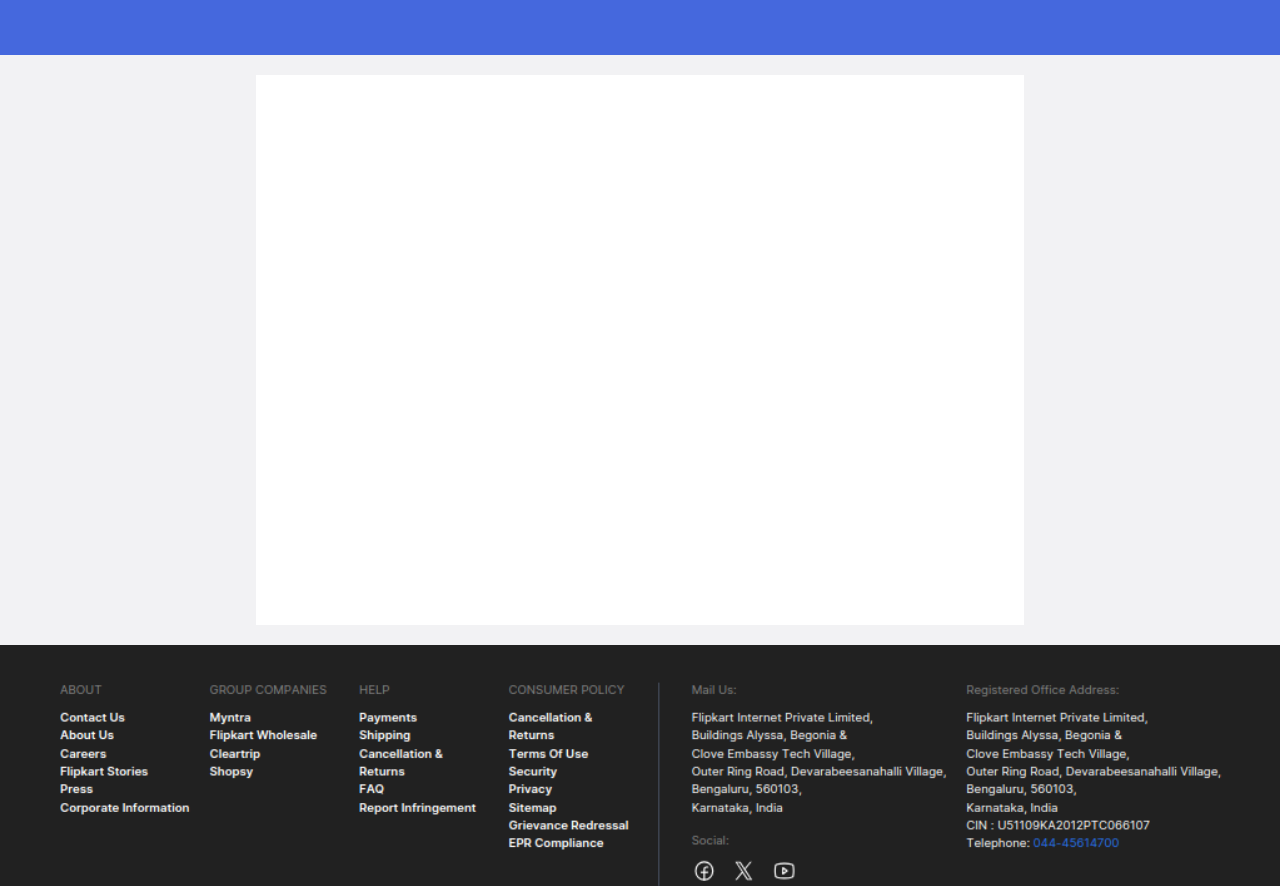
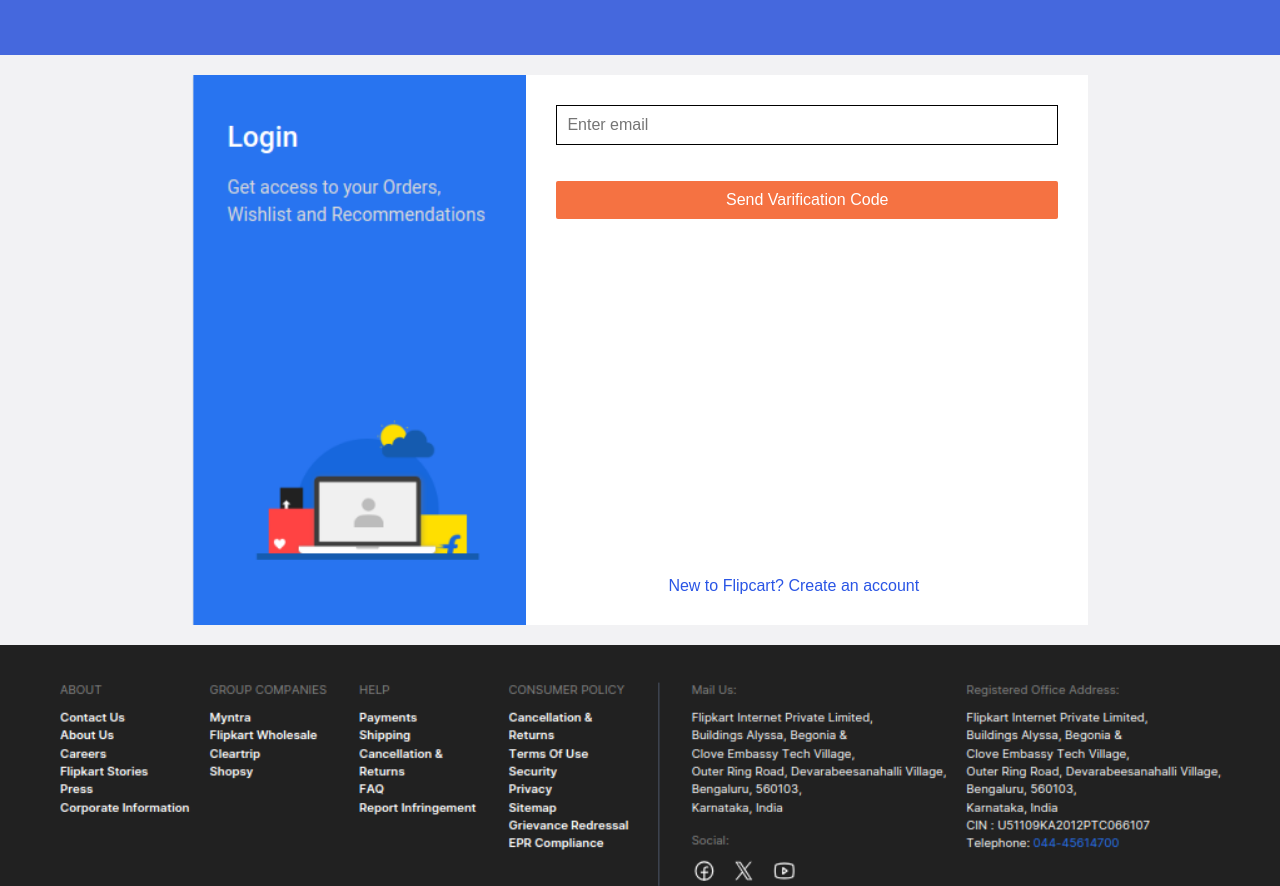
Before and after one commit to Hemant-kalia/Flipcart_clone, a plain HTML site: page login.html in a window 1280 px wide. Shown: the top 886 px of the page. Drawn offline with Linux system fonts and the light colour scheme.

Commit message:
Added login page

```diff
--- a/login.html
+++ b/login.html
@@ -14,7 +14,18 @@
     <main class="login_main">
         <div class="login_div">
             <div class="login_imgdiv"></div>
-            <div class="login_formdiv"></div>
+            <div class="login_formdiv">
+                <div class="feilds">
+                    <input class="login_email" type="email" placeholder="Enter email">
+                <br>
+                <br>
+                <button class="login_btn">
+                    Send Varification Code
+                </button>
+                </div>
+                <br>
+                <a class="signup_link">New to Flipcart? Create an account</a>
+            </div>
         </div>
     </main>
     <footer>
--- a/style.css
+++ b/style.css
@@ -344,11 +344,61 @@ h2 {
 }
 
 .login_div{
+    display: flex;
     height: 550px;
-    width: 60dvw;
+    width: 70dvw;
     background-color: white;
 }
 
 .login_imgdiv{
-    background-image: url(images/login image.png);
+    background-image: url(images/login\ image.png);
+    background-size: cover;
+    height: 550px;
+    width: 40%;
+    background-repeat: no-repeat;
 }
+
+.login_formdiv{
+    display: flex;
+    flex-direction: column;
+    justify-content: space-between;
+    padding: 30px;
+    height: 490px;
+    width: 60%;
+    background-color: white;
+}
+
+.feilds{
+    display: flex;
+    flex-direction: column;
+}
+
+.login_email{
+    padding: 10px;
+    font-size: 16px;
+    border: 1px solid black;
+}
+
+.login_btn{
+    width: 100%;
+    padding: 10px;
+    background-color: rgb(245, 114, 66);
+    border-style: none;
+    border-radius: 2px;
+    font-size: 16px;
+    color: white;
+}
+
+.login_btn:hover{
+    cursor: pointer;
+}
+
+.signup_link{
+    color: #2A55E5;
+    font-family: sans-serif;
+    padding-left: 7rem;
+}
+
+.signup_link:hover{
+    cursor: pointer;
+}
```
